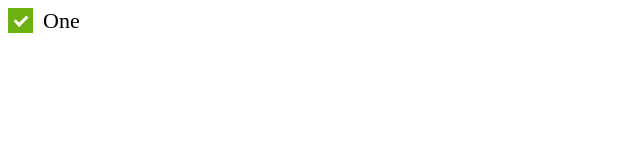
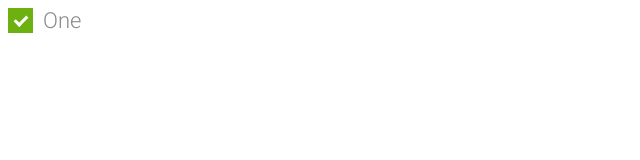
Before and after one commit to ng-practice/ng-de-2019, an Angular app: page / in a window 1280 px wide. Shown: the top 160 px of the page, without its empty margins (0-640 px from the left). Built offline with nearby package versions, Linux system fonts and the light colour scheme.

Commit message:
ref: adjust checkbox theme

```diff
--- a/package.json
+++ b/package.json
@@ -28,9 +28,9 @@
     "@angular/cli": "~8.2.2",
     "@angular/compiler-cli": "~8.2.0",
     "@angular/language-service": "~8.2.0",
-    "@types/node": "~8.9.4",
     "@types/jasmine": "~3.3.8",
     "@types/jasminewd2": "~2.0.3",
+    "@types/node": "~8.9.4",
     "codelyzer": "^5.0.0",
     "jasmine-core": "~3.4.0",
     "jasmine-spec-reporter": "~4.2.1",
--- a/src/index.html
+++ b/src/index.html
@@ -7,6 +7,10 @@
 
     <meta name="viewport" content="width=device-width, initial-scale=1" />
     <link rel="icon" type="image/x-icon" href="favicon.ico" />
+    <link
+      href="https://fonts.googleapis.com/css?family=Roboto:300&display=swap"
+      rel="stylesheet"
+    />
   </head>
   <body>
     <nde-root></nde-root>
--- /dev/null
+++ b/src/scss/theme.scss
@@ -0,0 +1,5 @@
+@import './todos/todos-checkbox';
+
+body {
+  font-family: 'Roboto', sans-serif;
+}
--- a/src/scss/todos-theme.scss
+++ b/src/scss/todos/_todos-checkbox.scss
@@ -6,6 +6,7 @@
   padding-left: 35px;
   margin-bottom: 12px;
   cursor: pointer;
+  color: $text-color;
   font-size: 22px;
   -webkit-user-select: none;
   -moz-user-select: none;
--- a/src/styles.scss
+++ b/src/styles.scss
@@ -1 +1 @@
-@import './scss/todos-theme.scss';
+@import './scss/theme.scss';
```
Also changed, not shown: src/scss/todos/_todos-colours.scss (renamed from src/scss/_todos-colours.scss).
